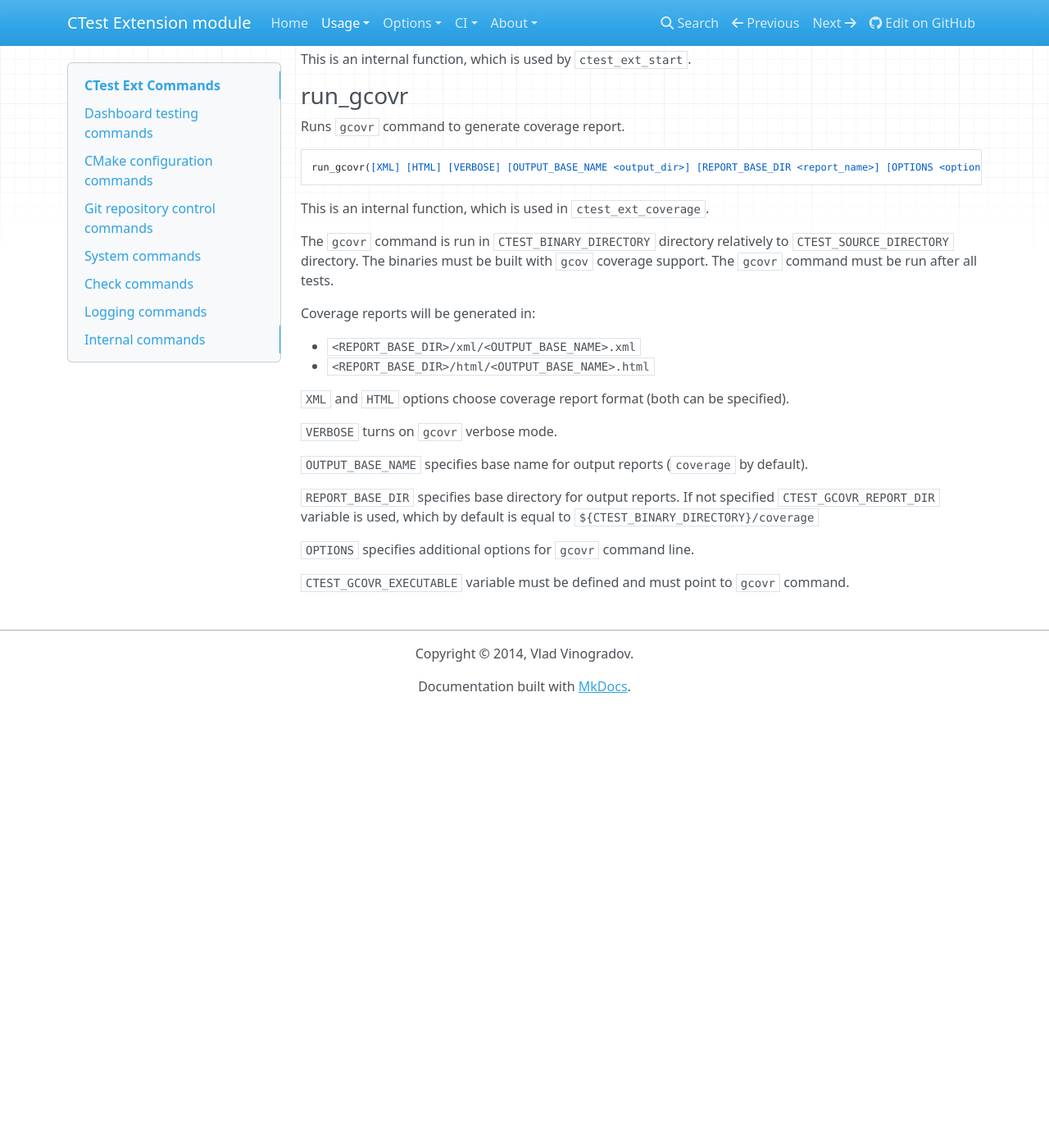
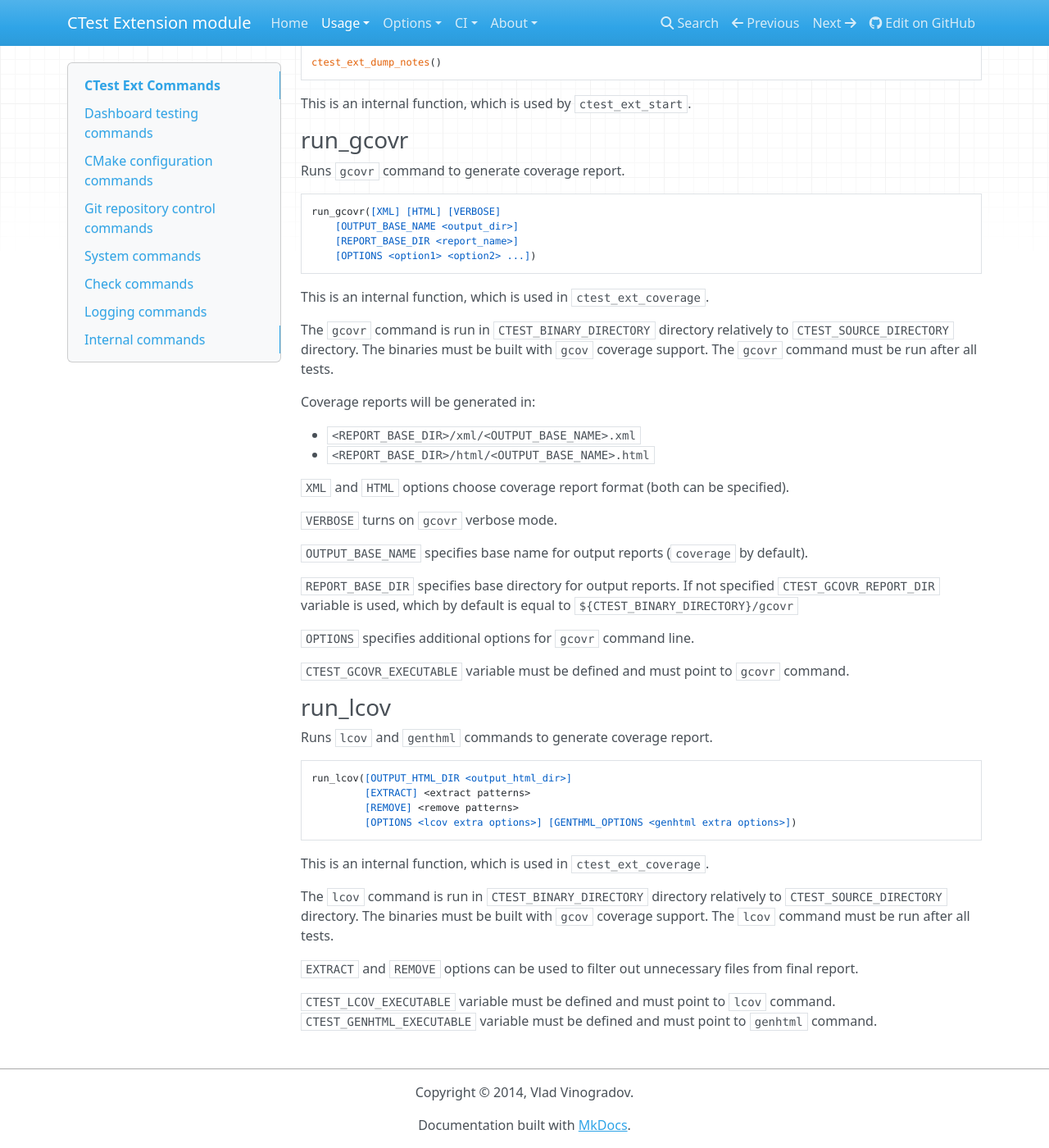
Before and after one commit to vinograd47/ctest-ext, an MkDocs documentation site: the page built from docs/usage/commands.md, in a window 1280 px wide and 1400 px high, scrolled down 4095 px. Shown: the whole window at 82% size. Built offline with MkDocs 1.6.1, drawn with Linux system fonts in a browser that asks for light colours; nearby versions of some CDN libraries; old or Windows-style settings are respelled for this version of MkDocs; before the commit the page ends 4960 px from its top, so only the background shows below that; some of the changed text lies outside the part shown.

Commit message:
add lcov support

```diff
--- a/.travis.yml
+++ b/.travis.yml
@@ -7,6 +7,7 @@ before_install:
 install:
   - sudo pip install gcovr
   - sudo apt-get install valgrind
+  - sudo apt-get install lcov
   - wget -qO- http://www.cmake.org/files/v3.1/cmake-3.1.0-Linux-x86_64.tar.gz | tar xvz
 script:
   - mkdir -p test/build
--- a/docs/usage/commands.md
+++ b/docs/usage/commands.md
@@ -49,7 +49,10 @@ The function will pass its arguments to `ctest_test` as is.
 
 Collects coverage reports (in gcovr or/and in CTest format).
 
-    ctest_ext_coverage([GCOVR_OPTIONS <options for run_gcovr>] [CTEST_OPTIONS <options for ctest_coverage>])
+    ctest_ext_coverage(
+        [GCOVR_OPTIONS <options for run_gcovr>]
+        [LCOV_OPTIONS <options for run_lcov>]
+        [CTEST_OPTIONS <options for ctest_coverage>])
 
 The function passes own arguments to `run_gcovr` and `ctest_coverage` as is.
 
@@ -182,7 +185,10 @@ This is an internal function, which is used by `ctest_ext_start`.
 
 Runs `gcovr` command to generate coverage report.
 
-    run_gcovr([XML] [HTML] [VERBOSE] [OUTPUT_BASE_NAME <output_dir>] [REPORT_BASE_DIR <report_name>] [OPTIONS <option1> <option2> ...])
+    run_gcovr([XML] [HTML] [VERBOSE]
+        [OUTPUT_BASE_NAME <output_dir>]
+        [REPORT_BASE_DIR <report_name>]
+        [OPTIONS <option1> <option2> ...])
 
 This is an internal function, which is used in `ctest_ext_coverage`.
 
@@ -203,8 +209,28 @@ Coverage reports will be generated in:
 
 `REPORT_BASE_DIR` specifies base directory for output reports.
 If not specified `CTEST_GCOVR_REPORT_DIR` variable is used,
-which by default is equal to `${CTEST_BINARY_DIRECTORY}/coverage`
+which by default is equal to `${CTEST_BINARY_DIRECTORY}/gcovr`
 
 `OPTIONS` specifies additional options for `gcovr` command line.
 
 `CTEST_GCOVR_EXECUTABLE` variable must be defined and must point to `gcovr` command.
+
+### run_lcov
+
+Runs `lcov` and `genthml` commands to generate coverage report.
+
+    run_lcov([OUTPUT_HTML_DIR <output_html_dir>]
+             [EXTRACT] <extract patterns>
+             [REMOVE] <remove patterns>
+             [OPTIONS <lcov extra options>] [GENTHML_OPTIONS <genhtml extra options>])
+
+This is an internal function, which is used in `ctest_ext_coverage`.
+
+The `lcov` command is run in `CTEST_BINARY_DIRECTORY` directory relatively to `CTEST_SOURCE_DIRECTORY` directory.
+The binaries must be built with `gcov` coverage support.
+The `lcov` command must be run after all tests.
+
+`EXTRACT` and `REMOVE` options can be used to filter out unnecessary files from final report.
+
+`CTEST_LCOV_EXECUTABLE` variable must be defined and must point to `lcov` command.
+`CTEST_GENHTML_EXECUTABLE` variable must be defined and must point to `genhtml` command.
```
Also changed, not shown: 2 other files.
